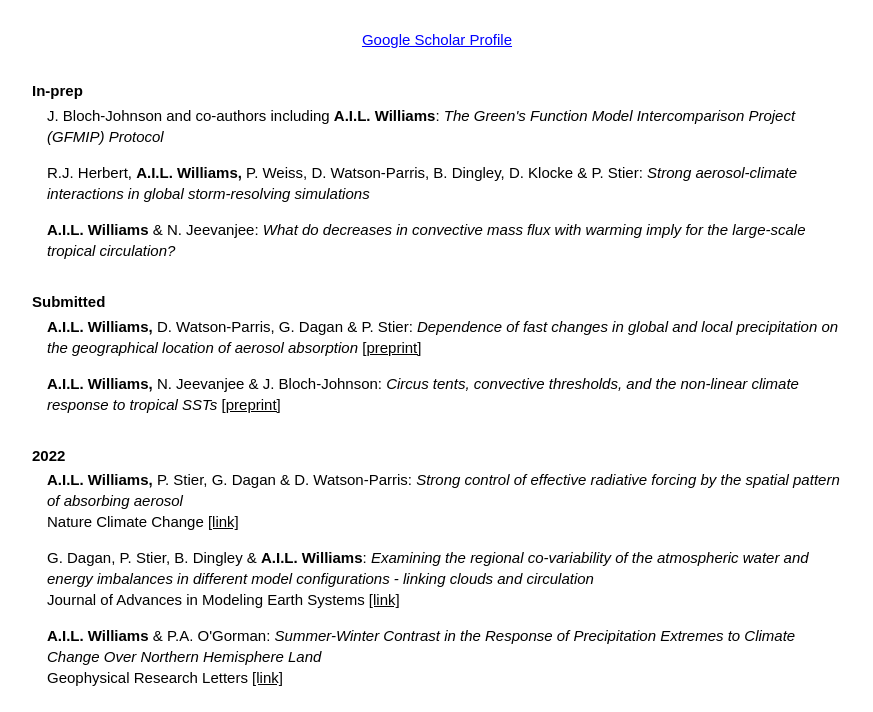
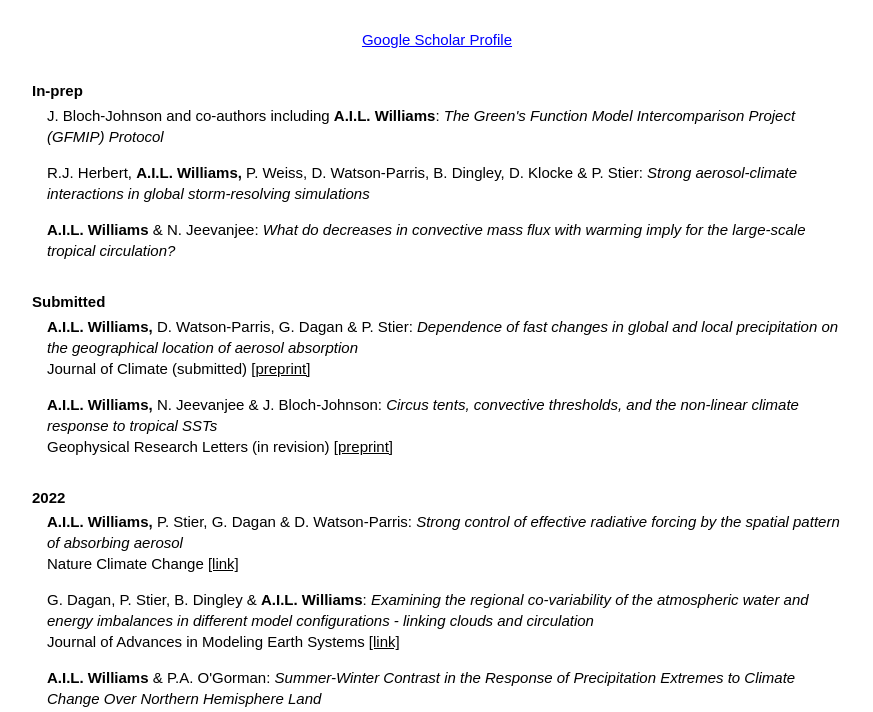
Before and after one commit to AndrewILWilliams/AndrewILWilliams.github.io, a plain HTML site: page publications.html in a window 1280 px wide. Shown: the part 80-792 px from the top of the page, without its empty margins (203-1076 px from the left). Drawn offline with Linux system fonts and the light colour scheme.

Commit message:
Update publications.html

```diff
--- a/publications.html
+++ b/publications.html
@@ -53,10 +53,10 @@
 
    <p class="pubs_year">Submitted </p>
 
-   <p class="publication">  <span style="font-weight:bold;">A.I.L. Williams,</span> D. Watson-Parris, G. Dagan & P. Stier: <span class="paper_title">Dependence of fast changes in global and local precipitation on the geographical location of aerosol absorption</span> <a href="https://www.authorea.com/doi/full/10.1002/essoar.10512543.1">[preprint]</a> &nbsp
+   <p class="publication">  <span style="font-weight:bold;">A.I.L. Williams,</span> D. Watson-Parris, G. Dagan & P. Stier: <span class="paper_title">Dependence of fast changes in global and local precipitation on the geographical location of aerosol absorption</span> <br> Journal of Climate (submitted) <a href="https://www.authorea.com/doi/full/10.1002/essoar.10512543.1">[preprint]</a> &nbsp
    </p>
 
-   <p class="publication">  <span style="font-weight:bold;">A.I.L. Williams,</span> N. Jeevanjee & J. Bloch-Johnson: <span class="paper_title">Circus tents, convective thresholds, and the non-linear climate response to tropical SSTs</span> <a href="https://www.authorea.com/doi/full/10.1002/essoar.10512543.1">[preprint]</a> &nbsp
+   <p class="publication">  <span style="font-weight:bold;">A.I.L. Williams,</span> N. Jeevanjee & J. Bloch-Johnson: <span class="paper_title">Circus tents, convective thresholds, and the non-linear climate response to tropical SSTs</span> <br> Geophysical Research Letters (in revision) <a href="https://www.authorea.com/doi/full/10.1002/essoar.10512543.1">[preprint]</a> &nbsp
    </p>
 
    <!======>
```
